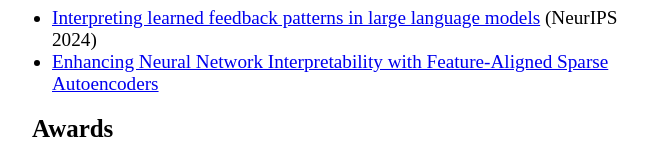
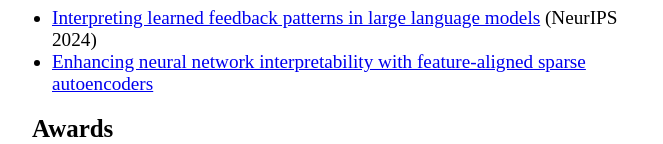
Before and after one commit to luke-marks0/luke-marks0.github.io, a plain HTML site: page index.html in a window 1280 px wide. Shown: the part 212-356 px from the top of the page, without its empty margins (308-971 px from the left). Drawn offline with Linux system fonts and the light colour scheme.

Commit message:
Update index.html

```diff
--- a/index.html
+++ b/index.html
@@ -84,7 +84,7 @@
                 <h2 class="section-title">Publications</h2>
                 <ul>
                     <li><a href="https://arxiv.org/abs/2310.08164">Interpreting learned feedback patterns in large language models</a> (NeurIPS 2024)</li>
-                     <li><a href="https://arxiv.org/abs/2411.01220">Enhancing Neural Network Interpretability with Feature-Aligned Sparse Autoencoders</a> </li>
+                     <li><a href="https://arxiv.org/abs/2411.01220">Enhancing neural network interpretability with feature-aligned sparse autoencoders</a> </li>
                 </ul>
 
                 <h2 class="section-title">Awards</h2>
```
